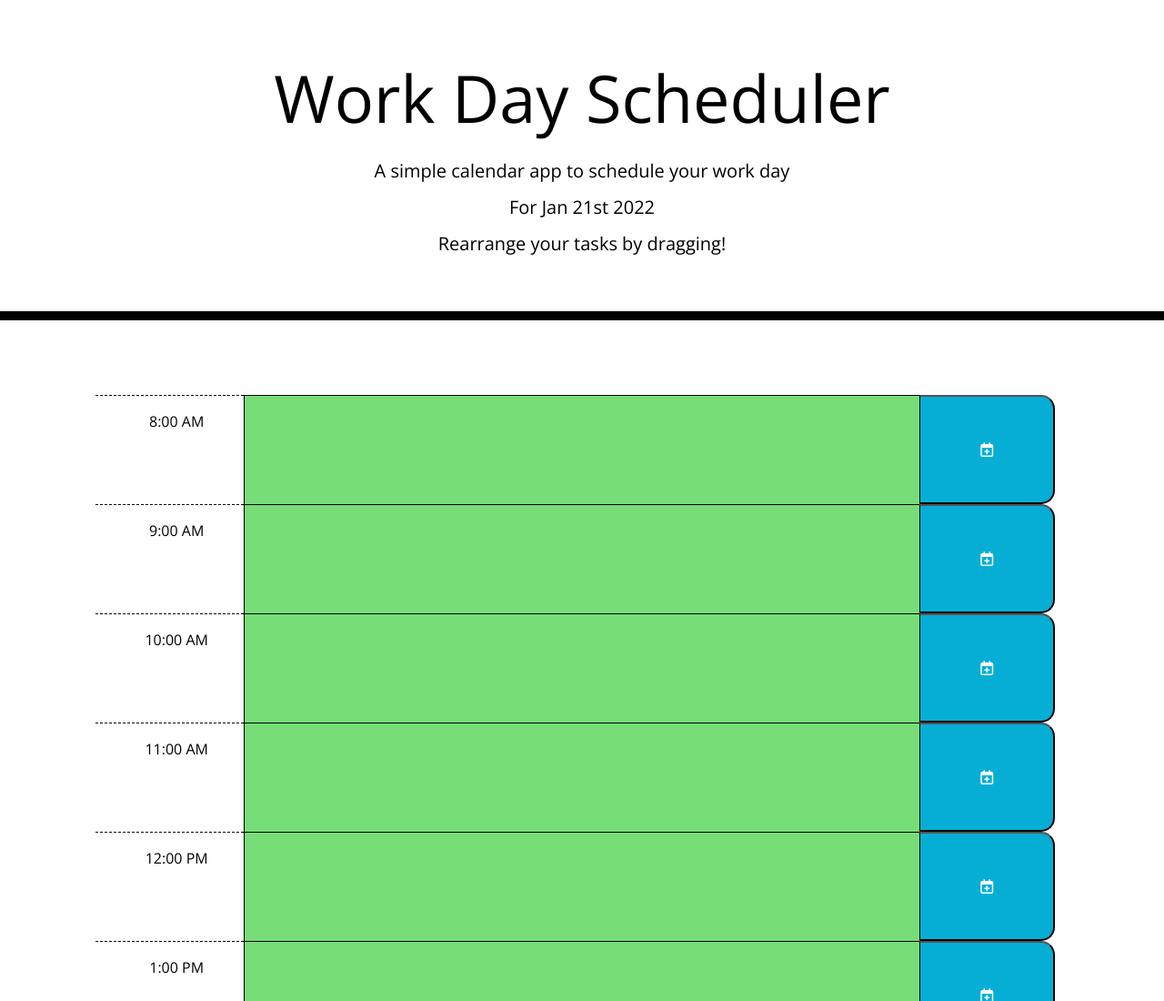
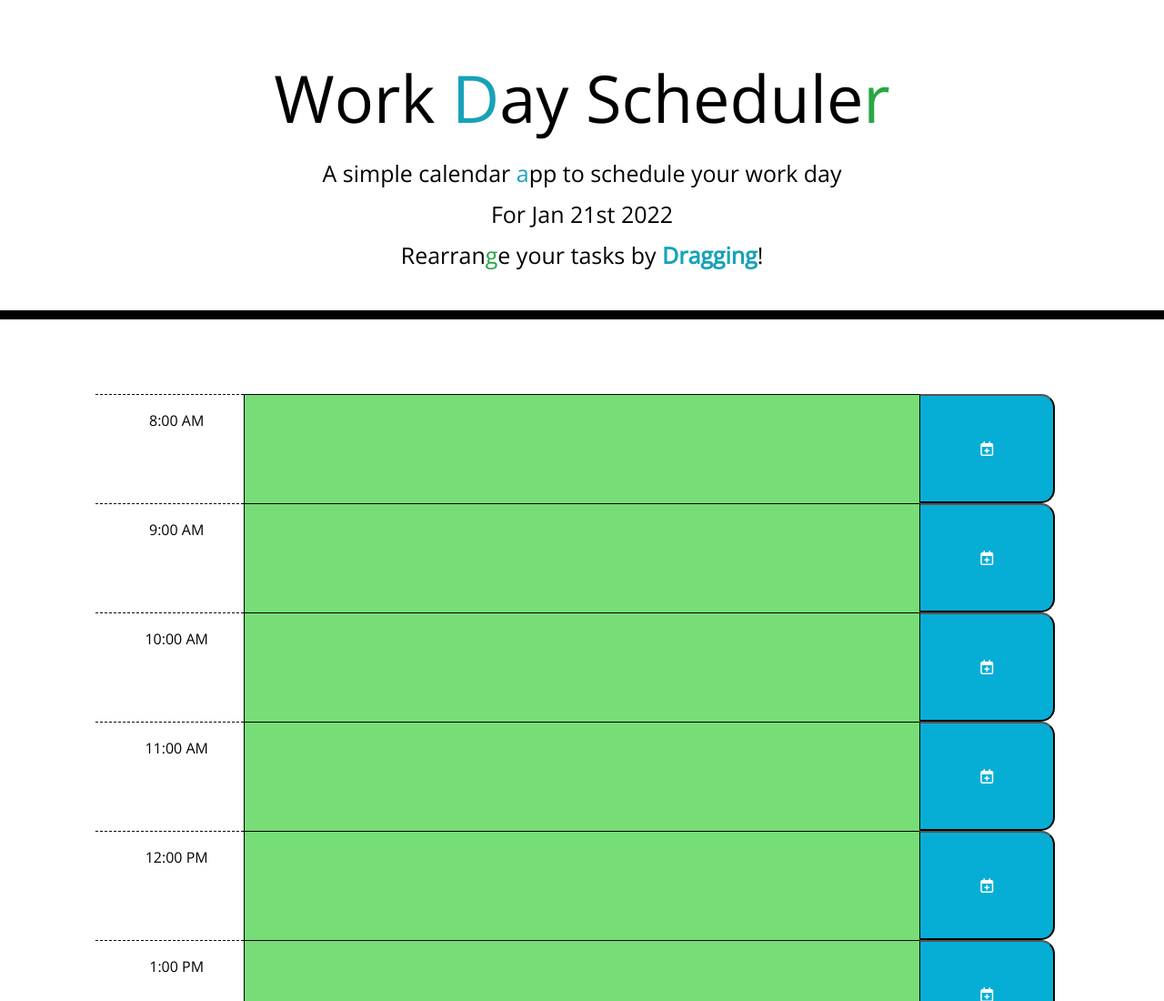
Before and after one commit to MrSumada/daily-scheduler, a plain HTML site: page index.html in a window 1280 px wide. Shown: the top 1100 px of the page at 91% size. Drawn offline with nearby package versions, Linux system fonts and the light colour scheme.

Commit message:
add draggable header spans

```diff
--- a/assets/css/style.css
+++ b/assets/css/style.css
@@ -18,9 +18,7 @@ textarea{
   resize: none;
   color: #000000;
   border-left: 1px solid black;
-  /* margin: 20px 0; */
   padding: 10px;
-  /* new */
   width: 100%;
   height: 100%;
 }
@@ -36,6 +34,11 @@ p {
   color: black;
   border-radius: 0;
   border-bottom: 10px solid black;
+  padding-bottom: 0;
+}
+
+.lead {
+  font-size: 25px;
 }
 
 .container {
@@ -44,19 +47,12 @@ p {
 }
 
 .row {
-  /* turned off */
-  /* white-space: pre-wrap; */
   height: 120px;
   border: 1px 0 solid black;
-  /* new */
-  /* width: 100%; */
-  /* height: 100%; */
 }
 
 .description-container {
   background-color: lightgray;
-  /* width: 100%;
-  height: 100%; */
   padding-left: 0;
   padding-right: 0;
   border-radius: 0 20px 20px 0;
@@ -67,14 +63,10 @@ p {
 }
 
 .description{
-  /* turned off */
-  /* white-space: pre-wrap; */
-  /* new */
   border: none;
   resize: none;
   color: #000000;
   border-left: 1px solid black;
-  /* new */
   border-top: 1px solid black;
   padding-left: 0;
   padding-right: 0;
@@ -91,7 +83,6 @@ p {
 .time-block{
   text-align: center;
   border-radius: 15px;
-  /* new */
   padding: 0%;
   margin: 0%;
 }
@@ -100,13 +91,10 @@ p {
   background-color: #ffffff;
   color: #000000;
   border-top: 1px dashed #000000;
-  /* new */
-  /* white-space: pre-wrap; */
   text-align: center;
   display: flex;
   justify-content: center;
   width: 100%;
-  /* background: linear-gradient(180deg, lemonchiffon, white); */
 }
 
 .hour-time {
@@ -135,10 +123,8 @@ p {
   border-bottom-right-radius: 15px;
   background-color: #06AED5;
   color: white;
-  /* new */
   width: 100%;
   height: 100%;
-  /* border-bottom: none; */
 }
 
 .saveBtn:hover {
@@ -159,10 +145,6 @@ p {
   transition: all .1s ease-in-out;
 }
 
-/* .highlight:hover {
-  font-size: 20px;
-} */
-
 
 @media screen and (max-width: 768px) {
 
--- a/assets/js/script.js
+++ b/assets/js/script.js
@@ -239,3 +239,14 @@ $(".saveBtn").on("click", function() {
         }, 1000)
     localStorage.setItem("dailyPlan", JSON.stringify(timeArr));
 })
+
+
+// Bonus drag function
+
+$(".drag-span").draggable({
+    zIndex: 1,
+    revert: true,
+    revertDuration: 300,
+    opacity: 0.85,
+    containment: ".jumbotron"
+})
--- a/index.html
+++ b/index.html
@@ -28,10 +28,11 @@
 
   <body>
     <header class="jumbotron">
-      <h1 class="display-3">Work Day Scheduler</h1>
-      <p class="lead">A simple calendar app to schedule your work day</p>
+      <h1 class="display-3">Work <span class="drag-span text-info">D</span>ay Schedule<span class="drag-span text-success">r</span></h1>
+      <p class="lead">A simple calendar <span class="drag-span text-info">a</span>pp to schedule your work day</p>
       <p id="currentDay" class="lead"></p>
-      <p class="lead">Rearrange your tasks by dragging!</p>
+      <p class="lead">Rearran<span class="drag-span text-success">g</span>e your tasks by <span class="drag-span font-weight-bold text-info">Dragging</span>!</p>
+      </br></br></br>
     </header>
     <div class="container justify-content-center">
 
```
